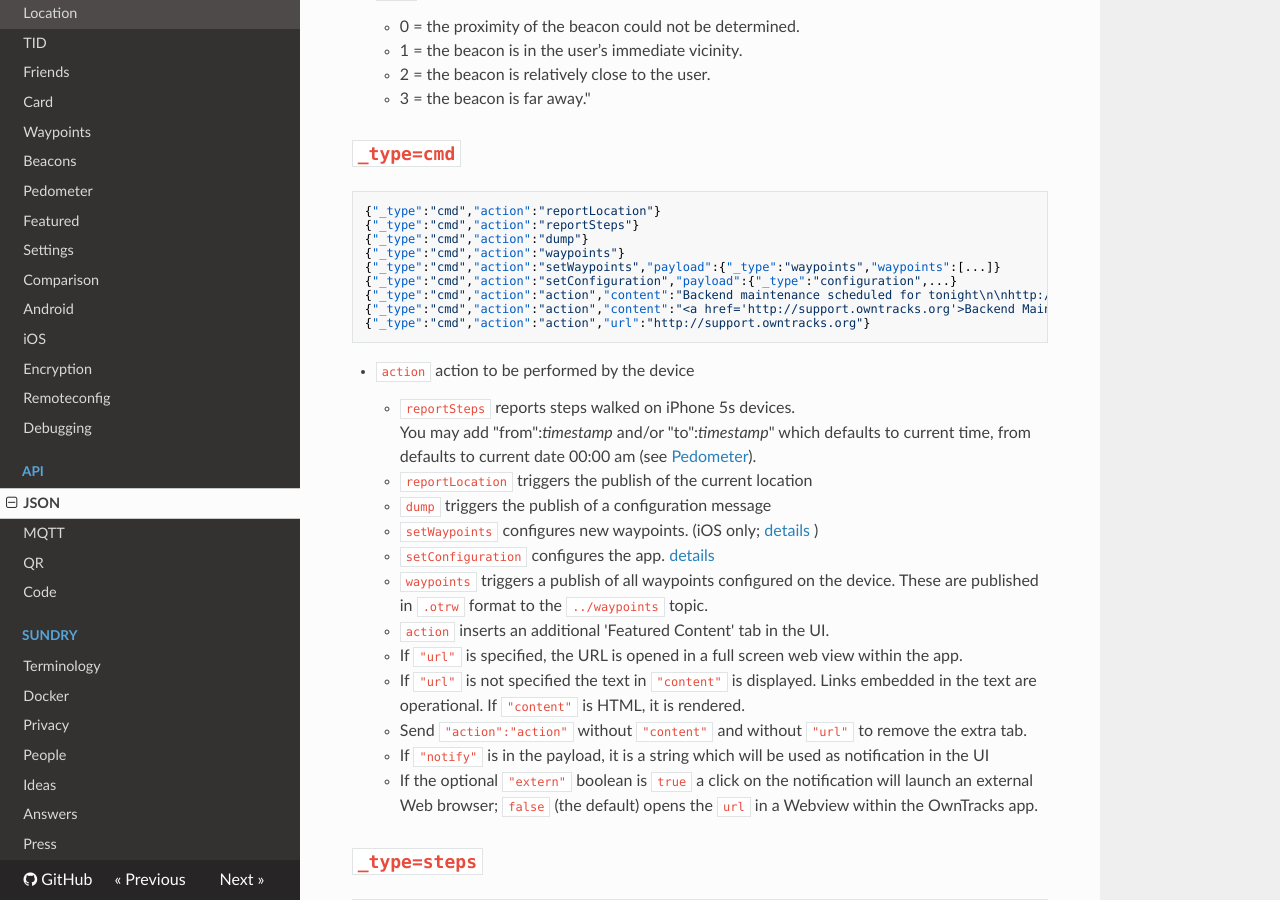
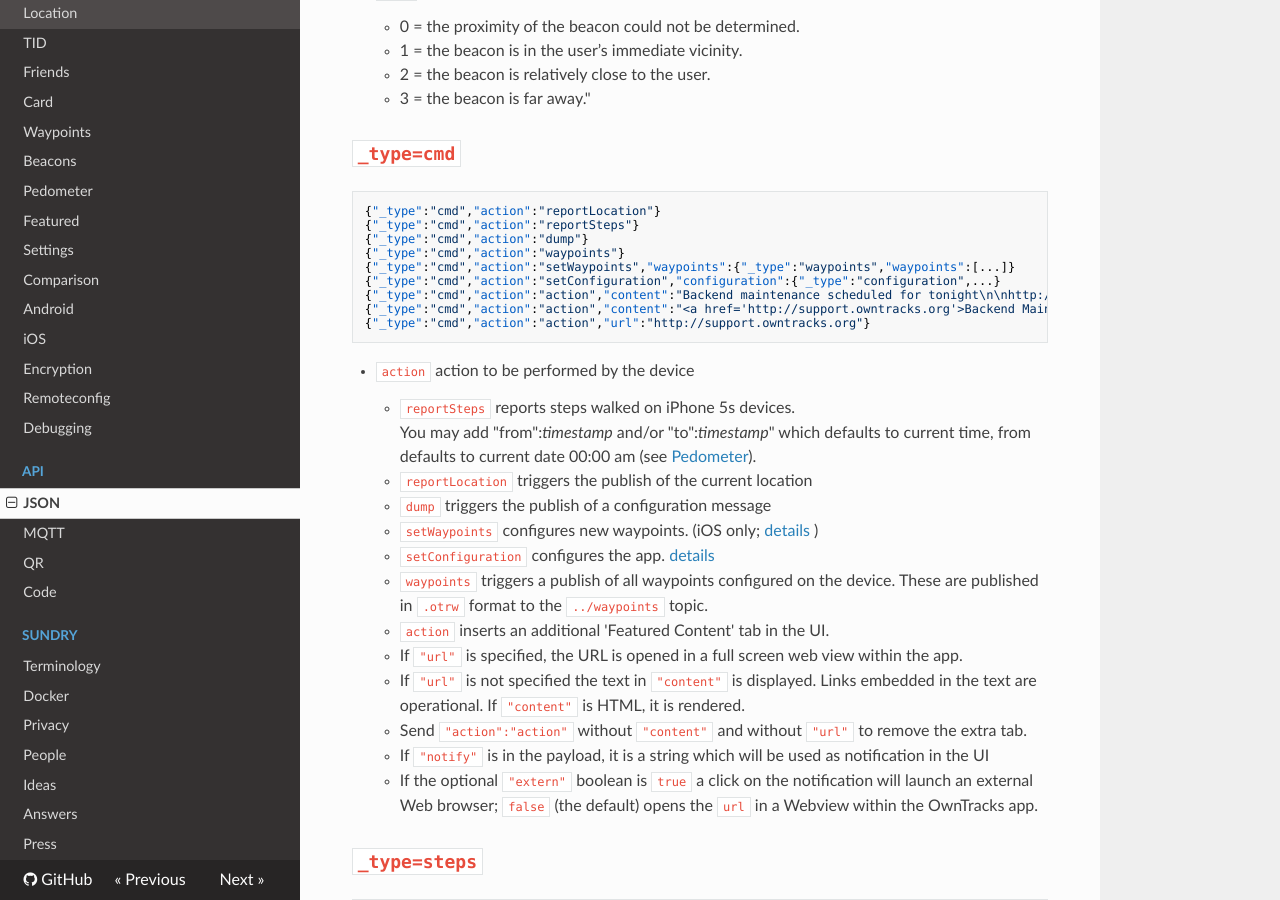
Before and after one commit to owntracks/booklet, an MkDocs documentation site: the page built from docs/tech/json.md, in a window 1280 px wide and 900 px high, scrolled down 8815 px. Built offline with MkDocs 1.6.1, drawn with Linux system fonts in a browser that asks for light colours; nearby versions of some CDN libraries; old or Windows-style settings are respelled for this version of MkDocs.

Commit message:
[FIX] setConfiguration and setWaypoint payloads

```diff
--- a/docs/tech/json.md
+++ b/docs/tech/json.md
@@ -367,8 +367,8 @@ These messages are published when beacon ranging (iOS only) is enabled. Be advis
 {"_type":"cmd","action":"reportSteps"}
 {"_type":"cmd","action":"dump"}
 {"_type":"cmd","action":"waypoints"}
-{"_type":"cmd","action":"setWaypoints","payload":{"_type":"waypoints","waypoints":[...]}
-{"_type":"cmd","action":"setConfiguration","payload":{"_type":"configuration",...}
+{"_type":"cmd","action":"setWaypoints","waypoints":{"_type":"waypoints","waypoints":[...]}
+{"_type":"cmd","action":"setConfiguration","configuration":{"_type":"configuration",...}
 {"_type":"cmd","action":"action","content":"Backend maintenance scheduled for tonight\n\nhttp://support.owntracks.org"}
 {"_type":"cmd","action":"action","content":"<a href='http://support.owntracks.org'>Backend Maintenance tonight</a>"}
 {"_type":"cmd","action":"action","url":"http://support.owntracks.org"}
```
